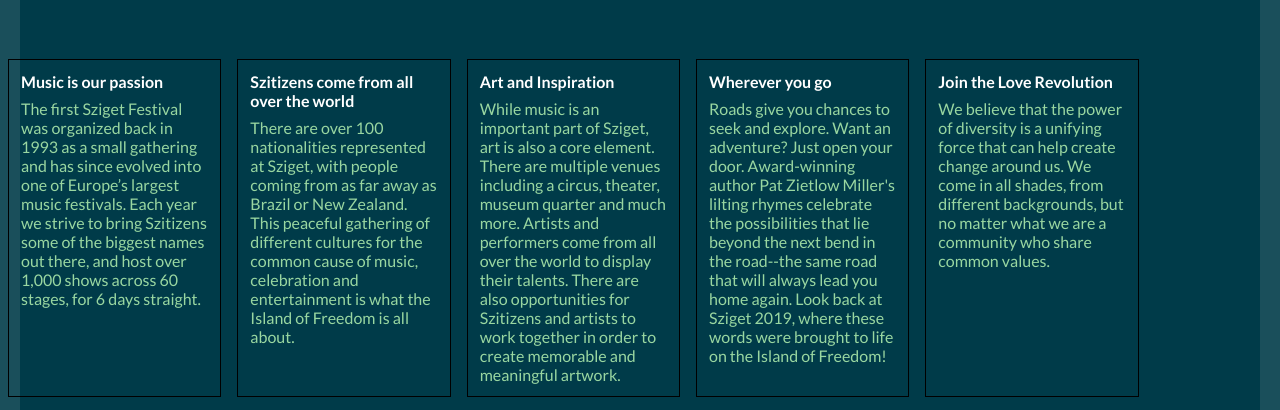
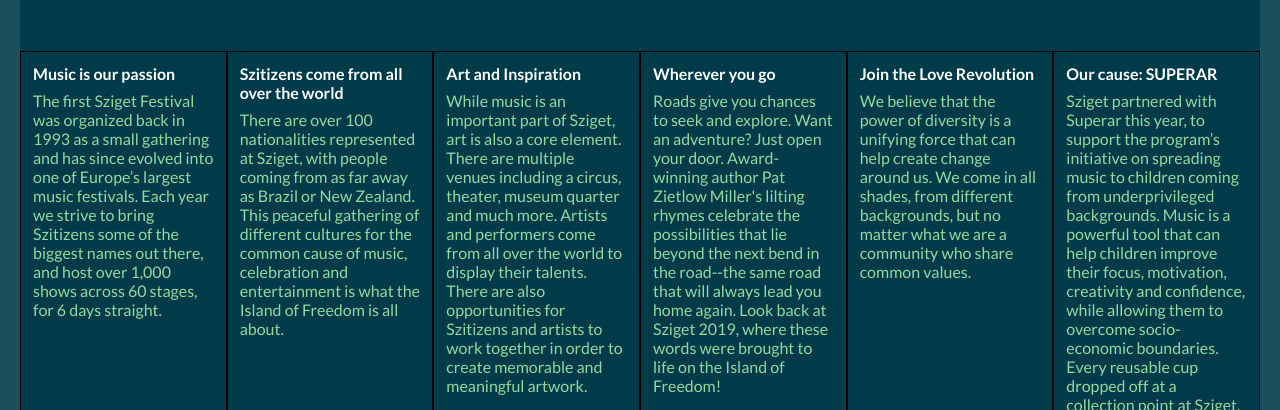
Before and after one commit to MattGomb/Microverse-1st-Capstone-project, a website: page index.html in a window 1280 px wide. Shown: the part 372-782 px from the top of the page. Drawn offline with Linux system fonts and the light colour scheme.

Commit message:
Style card-b class for better fit

```diff
--- a/index.html
+++ b/index.html
@@ -36,11 +36,11 @@
       <p>Óbudai-sziget, Budapest</p>
 
     </div>
-    <div class="bg-sherpa-blue text-white">
+    <div class="bg-sherpa-blue text-white pb-2">
       <h1 class="h-secondary">Sziget Experience</h1>
       <div class="separator"></div>
-      <div class="row gap-2">
-        <div class="card-b col-12-xs col-12-sm col-5-md col-3-lg col-2-xl">
+      <div class="row">
+        <div class="card-b col-12-xs col-12-sm col-5-md col-3-lg col-2-xl m-1-xs">
           <h3 class="card-title">
             Music is our passion
           </h3>
--- a/sass/components/_card.scss
+++ b/sass/components/_card.scss
@@ -25,8 +25,21 @@
 .card-b {
   display: block;
   padding: $base-padding;
-  margin: 0.5rem;
   border: 1px solid black;
+
+  @media (min-width: 0) {
+    margin: 0.75rem;
+  }
+  @media (min-width: 480) {
+    margin: 0.5rem;
+  }
+  @media (min-width: 720) {
+    margin: 0.25rem;
+  }
+
+  @media (min-width: 960px) {
+    margin: 0;
+  }
 
   .card-title {
     font-size: $base-font-size;
```
Also changed, not shown: style.css, 1 other file.
